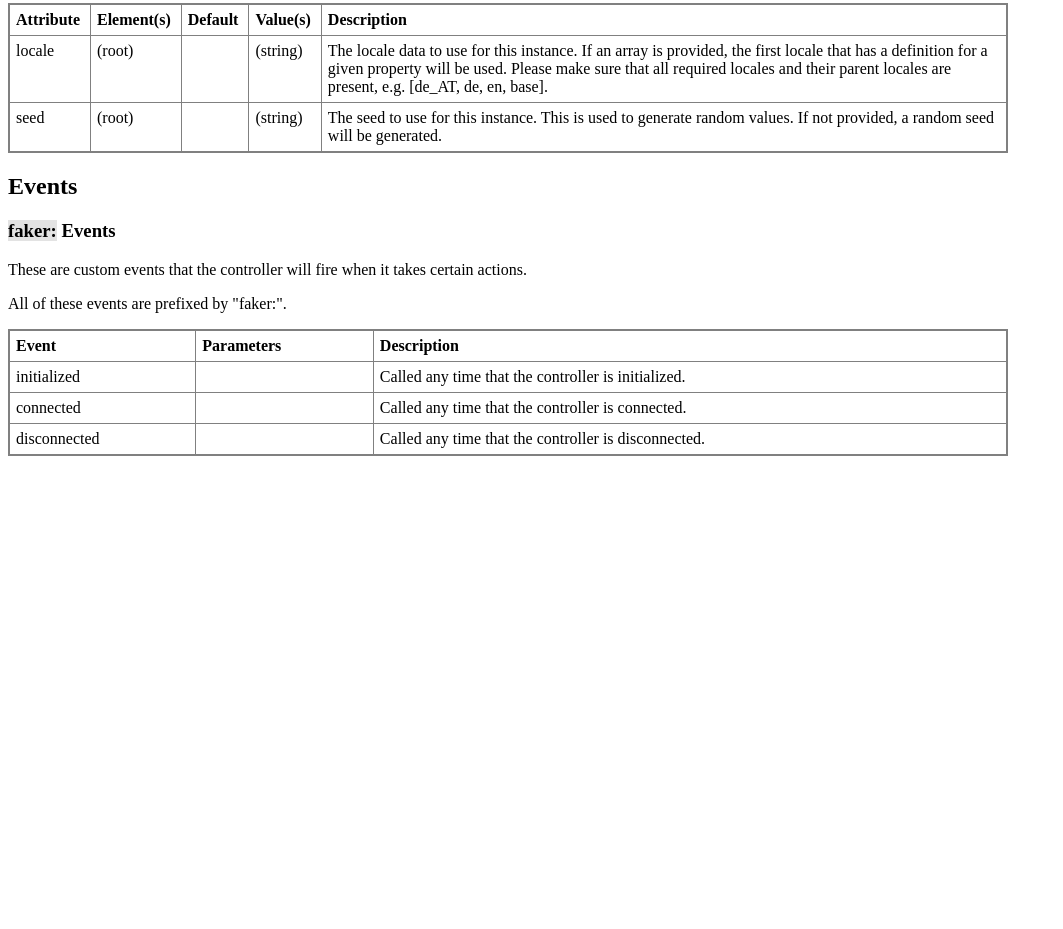
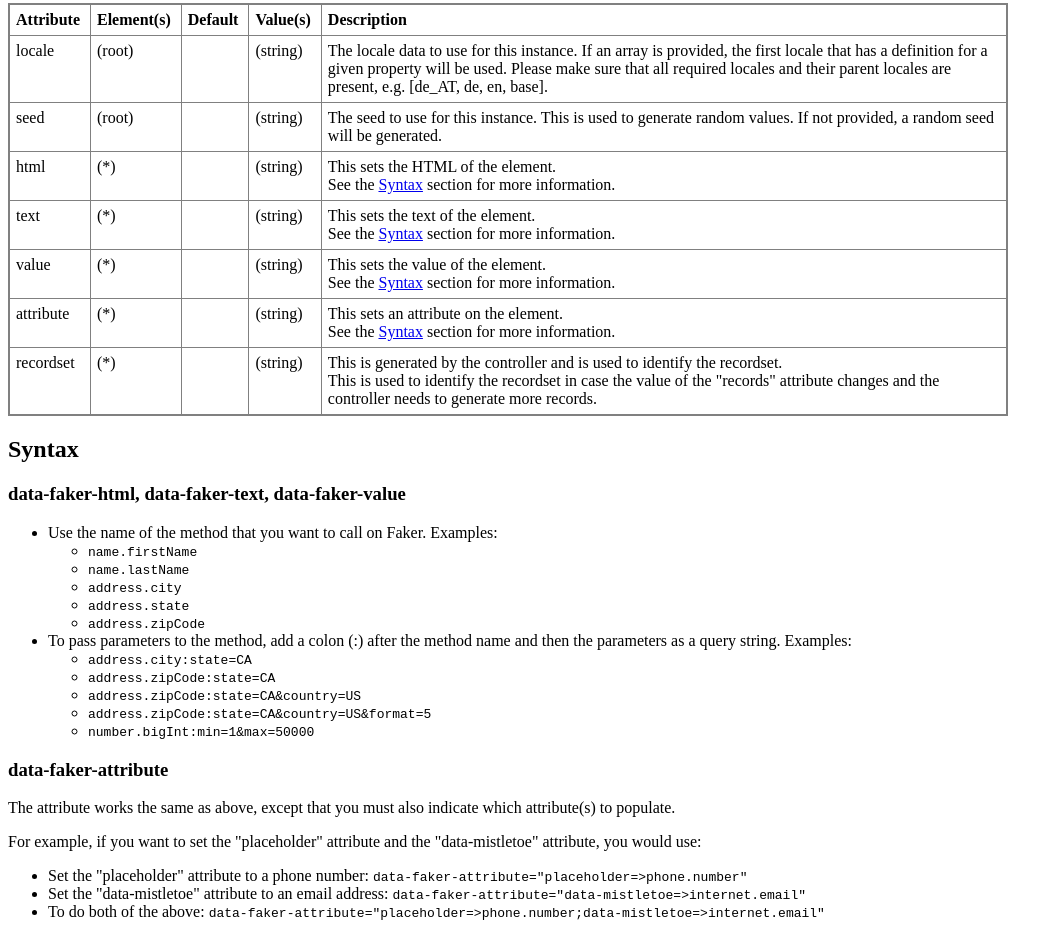
Before and after one commit to sebtools/stimulus-tools, a plain HTML site: page faker/documentation.html in a window 1280 px wide. Shown: the part 571-1500 px from the top of the page, without its empty margins (0-1063 px from the left). Before the commit the page ends 1035 px from the top, so only its background shows below. Drawn offline with Linux system fonts and the light colour scheme.

Commit message:
Faker can now pass in arguments. Documentation for data syntax.

```diff
--- a/faker/documentation.html
+++ b/faker/documentation.html
@@ -124,8 +124,120 @@
 				</td>
 			</tr>
 
+			<tr>
+				<td>html</td>
+				<td>
+					(*)<br>
+				</td>
+				<td>
+				</td>
+				<td>
+					(string)<br>
+				</td>
+				<td>
+					This sets the HTML of the element.<br>
+					See the <a href="#syntax">Syntax</a> section for more information.<br>
+				</td>
+			</tr>
+			<tr>
+				<td>text</td>
+				<td>
+					(*)<br>
+				</td>
+				<td>
+				</td>
+				<td>
+					(string)<br>
+				</td>
+				<td>
+					This sets the text of the element.<br>
+					See the <a href="#syntax">Syntax</a> section for more information.<br>
+				</td>
+			</tr>
+			<tr>
+				<td>value</td>
+				<td>
+					(*)<br>
+				</td>
+				<td>
+				</td>
+				<td>
+					(string)<br>
+				</td>
+				<td>
+					This sets the value of the element.<br>
+					See the <a href="#syntax">Syntax</a> section for more information.<br>
+				</td>
+			</tr>
+			<tr>
+				<td>attribute</td>
+				<td>
+					(*)<br>
+				</td>
+				<td>
+				</td>
+				<td>
+					(string)<br>
+				</td>
+				<td>
+					This sets an attribute on the element.<br>
+					See the <a href="#syntax">Syntax</a> section for more information.<br>
+				</td>
+			</tr>
+
+			<tr>
+				<td>recordset</td>
+				<td>
+					(*)<br>
+				</td>
+				<td>
+				</td>
+				<td>
+					(string)<br>
+				</td>
+				<td>
+					This is generated by the controller and is used to identify the recordset.<br>
+					This is used to identify the recordset in case the value of the "records" attribute changes and the controller needs to generate more records.<br>
+				</td>
+			</tr>
+
 		</tbody>
 	</table>
+
+	<h2 id="syntax">Syntax</h2>
+
+	<h3>data-faker-html, data-faker-text, data-faker-value</h3>
+
+	<ul>
+		<li>Use the name of the method that you want to call on Faker. Examples:
+			<ul>
+				<li><code>name.firstName</code></li>
+				<li><code>name.lastName</code></li>
+				<li><code>address.city</code></li>
+				<li><code>address.state</code></li>
+				<li><code>address.zipCode</code></li>
+			</ul>
+		</li>
+		<li>To pass parameters to the method, add a colon (:) after the method name and then the parameters as a query string. Examples:
+			<ul>
+				<li><code>address.city:state=CA</code></li>
+				<li><code>address.zipCode:state=CA</code></li>
+				<li><code>address.zipCode:state=CA&country=US</code></li>
+				<li><code>address.zipCode:state=CA&country=US&format=5</code></li>
+				<li><code>number.bigInt:min=1&max=50000</code></li>
+			</ul>
+		</li>
+	</ul>
+
+	<h3>data-faker-attribute</h3>
+
+	<p>The attribute works the same as above, except that you must also indicate which attribute(s) to populate.</p>
+	<p>For example, if you want to set the "placeholder" attribute and the "data-mistletoe" attribute, you would use:</p>
+	<ul>
+		<li>Set the "placeholder" attribute to a phone number: <code>data-faker-attribute="placeholder=>phone.number"</code></li>
+		<li>Set the "data-mistletoe" attribute to an email address: <code>data-faker-attribute="data-mistletoe=>internet.email"</code></li>
+		<li>To do both of the above: <code>data-faker-attribute="placeholder=>phone.number;data-mistletoe=>internet.email"</code></li>
+	</ul>
 
 
 	<h2>Events</h2>
```
Also changed, not shown: faker/js/controllers/faker_controller.js (+16 -3 lines), faker/simple.html (+1 -1 lines).
